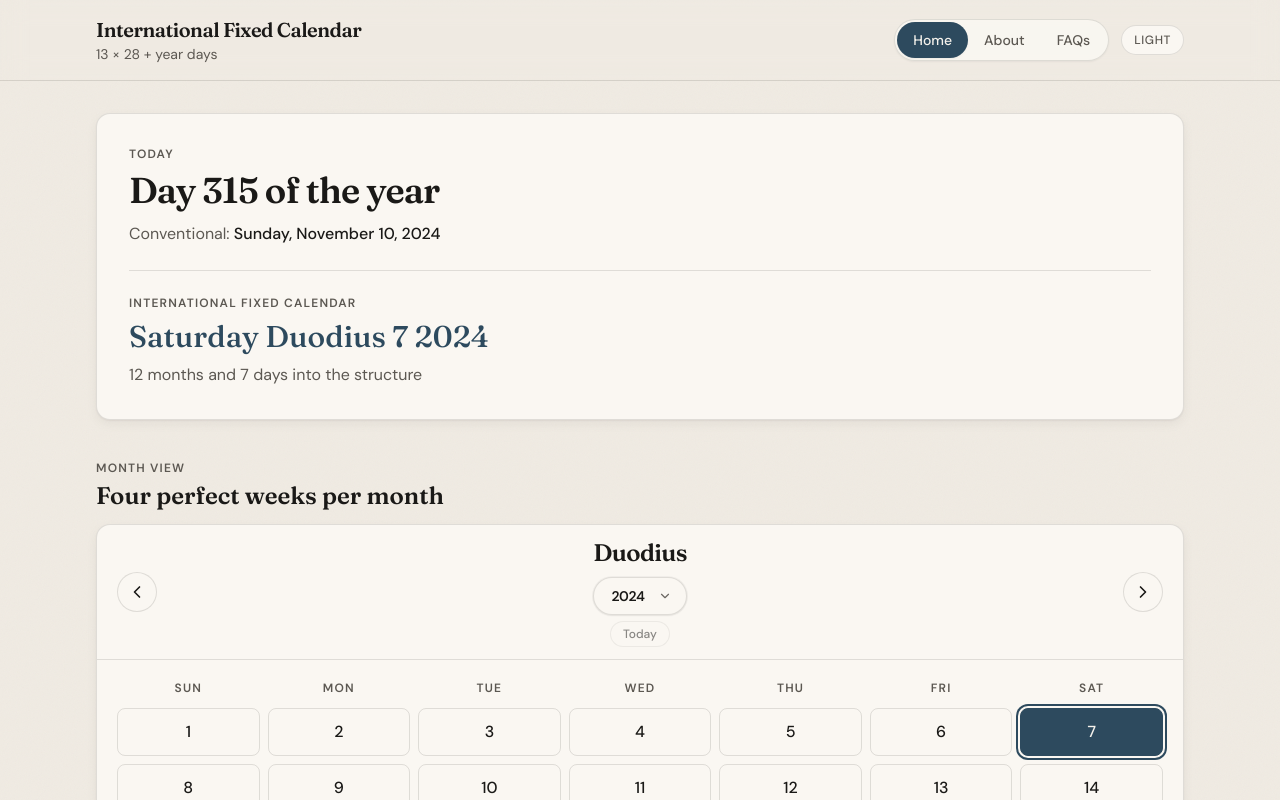
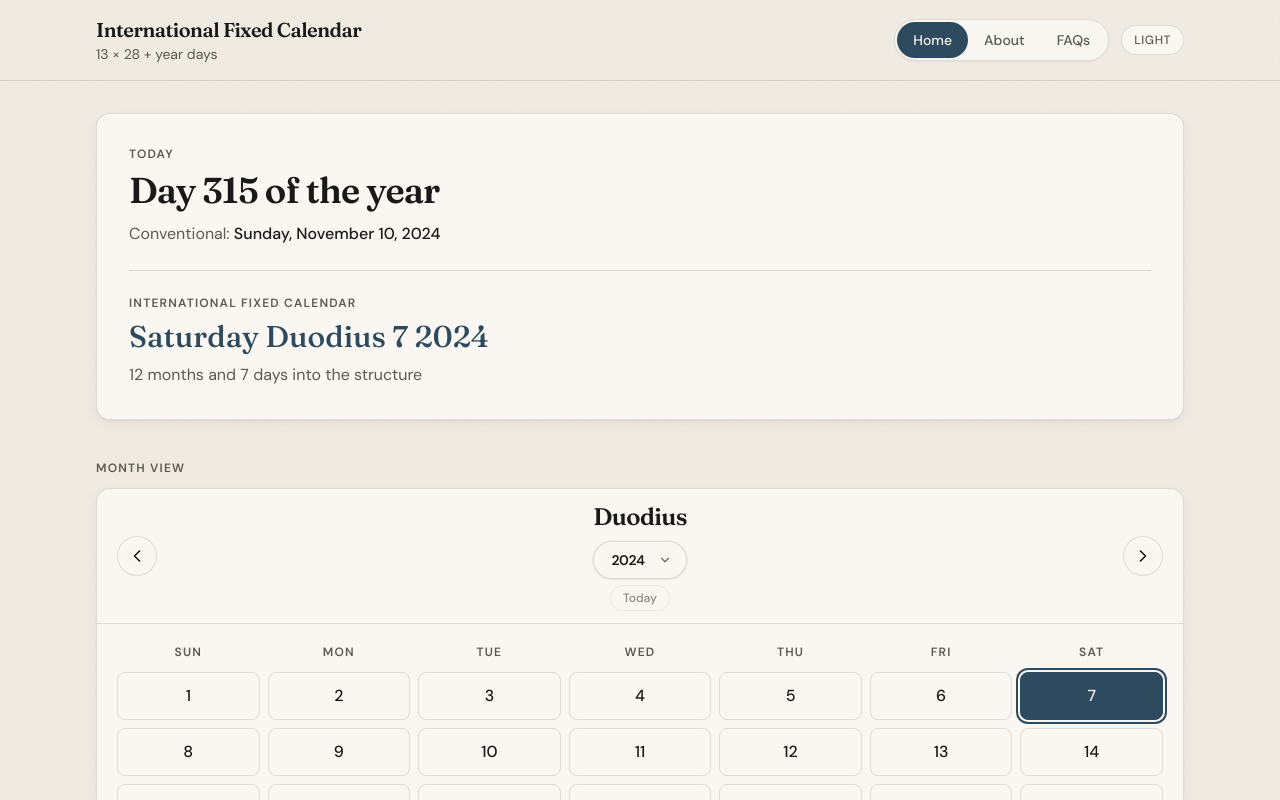
Before and after one commit to andrewwhitman-cpp/international-fixed-calendar, a React (Vite) app: page / in a window 1280 px wide. Shown: the top 800 px of the page. Built offline with nearby package versions, Linux system fonts and the light colour scheme.

Commit message:
Refactor App component to simplify Month view display
- Removed unnecessary wrapper divs in the Month view section for cleaner code.
- Streamlined the rendering of the Month view title to enhance readability and maintainability.

```diff
--- a/src/App.jsx
+++ b/src/App.jsx
@@ -58,14 +58,7 @@ function App() {
             </section>
 
             <div className="space-y-3">
-              <div className="flex items-end justify-between gap-4">
-                <div>
-                  <p className="text-xs font-semibold uppercase tracking-widest text-muted">Month view</p>
-                  <p className="mt-1 font-serif text-xl font-semibold text-ink sm:text-2xl">
-                    Four perfect weeks per month
-                  </p>
-                </div>
-              </div>
+              <p className="text-xs font-semibold uppercase tracking-widest text-muted">Month view</p>
               <MyCalendar
                 monthName={my_date.getMonthName()}
                 todayDay={my_date.getDay()}
```
